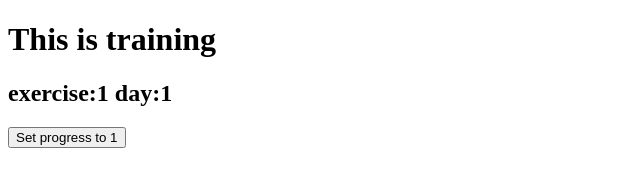
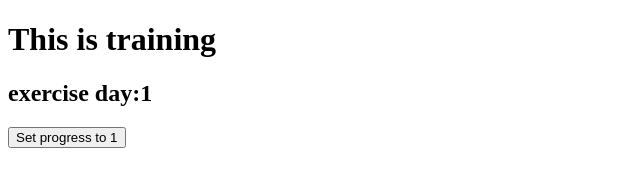
Before and after one commit to konradpardyak/fit-app, a React (Create React App) app: page /training/1/1 in a window 1280 px wide. Shown: the top 170 px of the page, without its empty margins (0-640 px from the left). Built offline with nearby package versions, Linux system fonts and the light colour scheme.

Commit message:
Improve route path

```diff
--- a/src/App.js
+++ b/src/App.js
@@ -12,7 +12,7 @@ const App = () => {
       <Switch>
         <Route exact path="/" children={<Menu />} />
         <Route path="/day/:id" children={<Day />} />
-        <Route path="/training/:id/:exercise" children={<Training />} />
+        <Route path="/training/:id/" children={<Training />} />
         <Route path="/settings" children={<Settings />} />
       </Switch>
     </div>
--- a/src/Day/Day.js
+++ b/src/Day/Day.js
@@ -9,7 +9,7 @@ const Day = () => {
   return (
     <div>
       <h1>This is training day {id}</h1>
-      <div onClick={() => history.push(`/training/${id}/${exercise}`)}>
+      <div onClick={() => history.push(`/training/${id}`)}>
         Start Training
       </div>
     </div>
--- a/src/Training/Training.js
+++ b/src/Training/Training.js
@@ -4,7 +4,7 @@ import { useDispatch } from "react-redux";
 import { setProgress } from "../redux/ducks/progress";
 
 const Training = () => {
-  const {id, exercise} = useParams();
+  const {id} = useParams();
   const dispatch = useDispatch();
 
   const handleSetProgress = () => {
@@ -14,7 +14,7 @@ const Training = () => {
   return (
     <div>
       <h1>This is training</h1>
-      <h2>exercise:{exercise} day:{id}</h2>
+      <h2>exercise day:{id}</h2>
       <button onClick={handleSetProgress}>Set progress to {id}</button>
     </div>
   );
```
